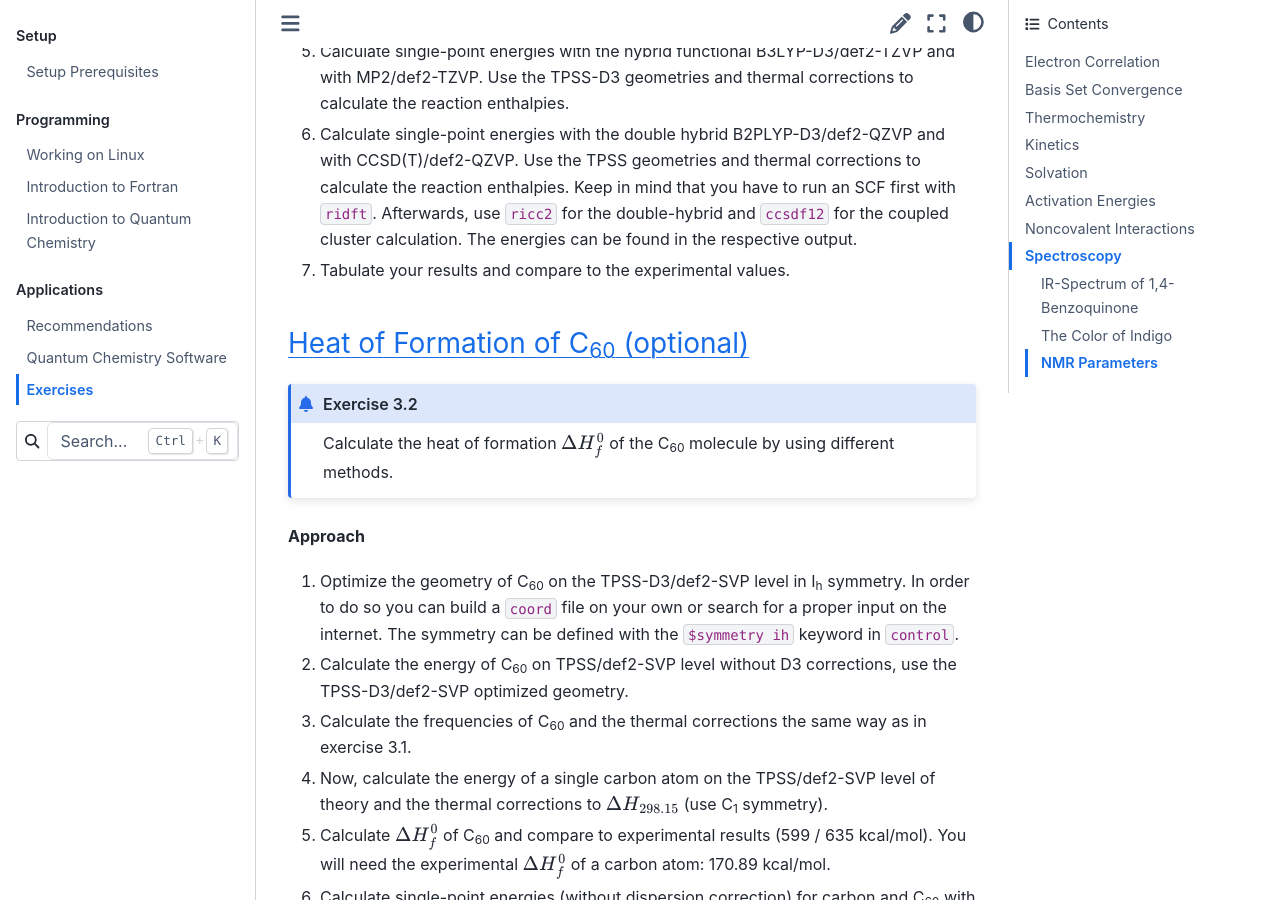
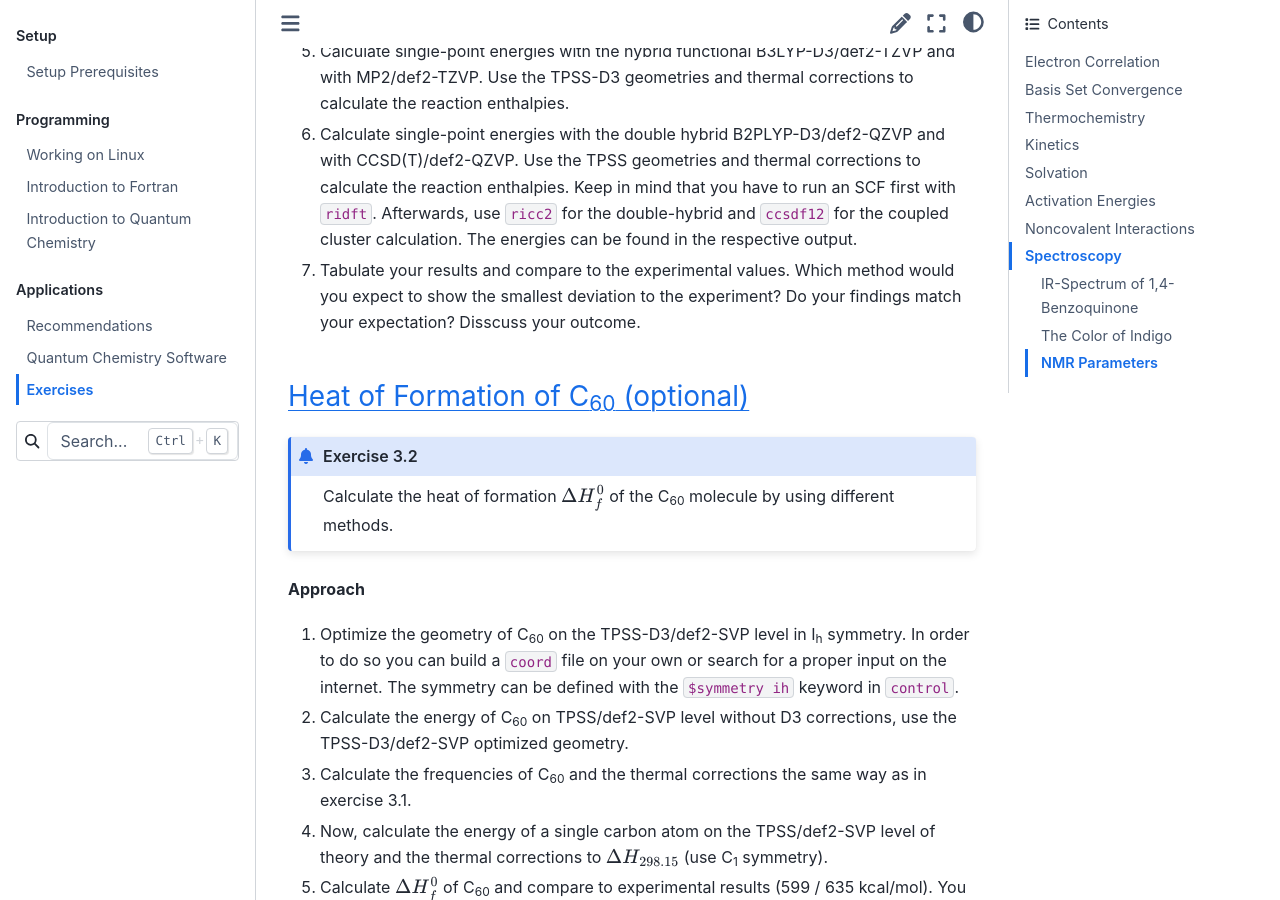
Before and after one commit to grimme-lab/qc2-teaching, a Sphinx documentation site: the page built from doc/apps-ex.rst, in a window 1280 px wide and 900 px high, scrolled down 8077 px. Built offline with Sphinx 7.4.7 and the Sphinx Book theme 1.1.4, drawn with Linux system fonts in a browser that asks for light colours.

Commit message:
added note to ex. 3.1

```diff
--- a/doc/apps-ex.rst
+++ b/doc/apps-ex.rst
@@ -359,7 +359,9 @@ Reaction Enthalpies of Gas-Phase Reactions
    Afterwards, use ``ricc2`` for the double-hybrid and ``ccsdf12`` for the coupled cluster
    calculation. The energies can be found in the respective output.
 
-7. Tabulate your results and compare to the experimental values.
+7. Tabulate your results and compare to the experimental values. Which method would you expect
+   to show the smallest deviation to the experiment? Do your findings match your expectation?
+   Disscuss your outcome.
 
 
 Heat of Formation of C\ :sub:`60` (optional)
```
